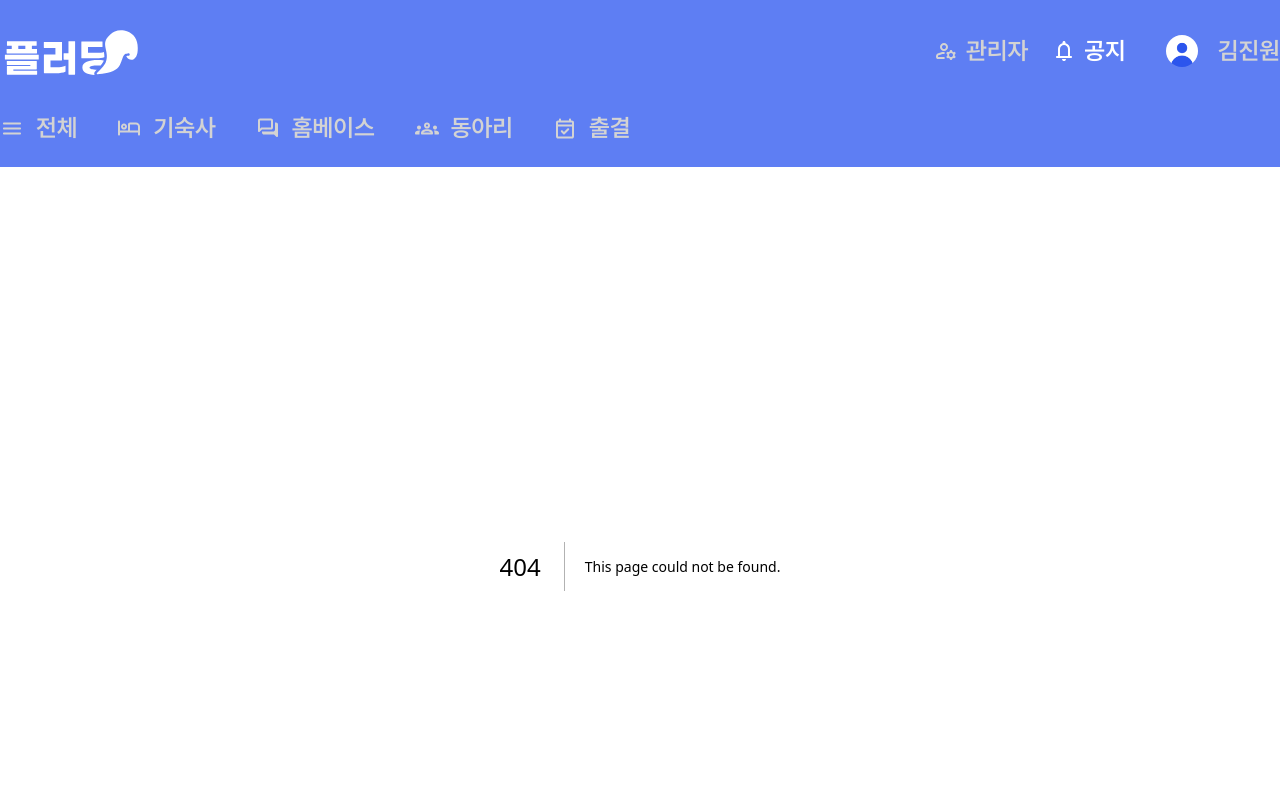
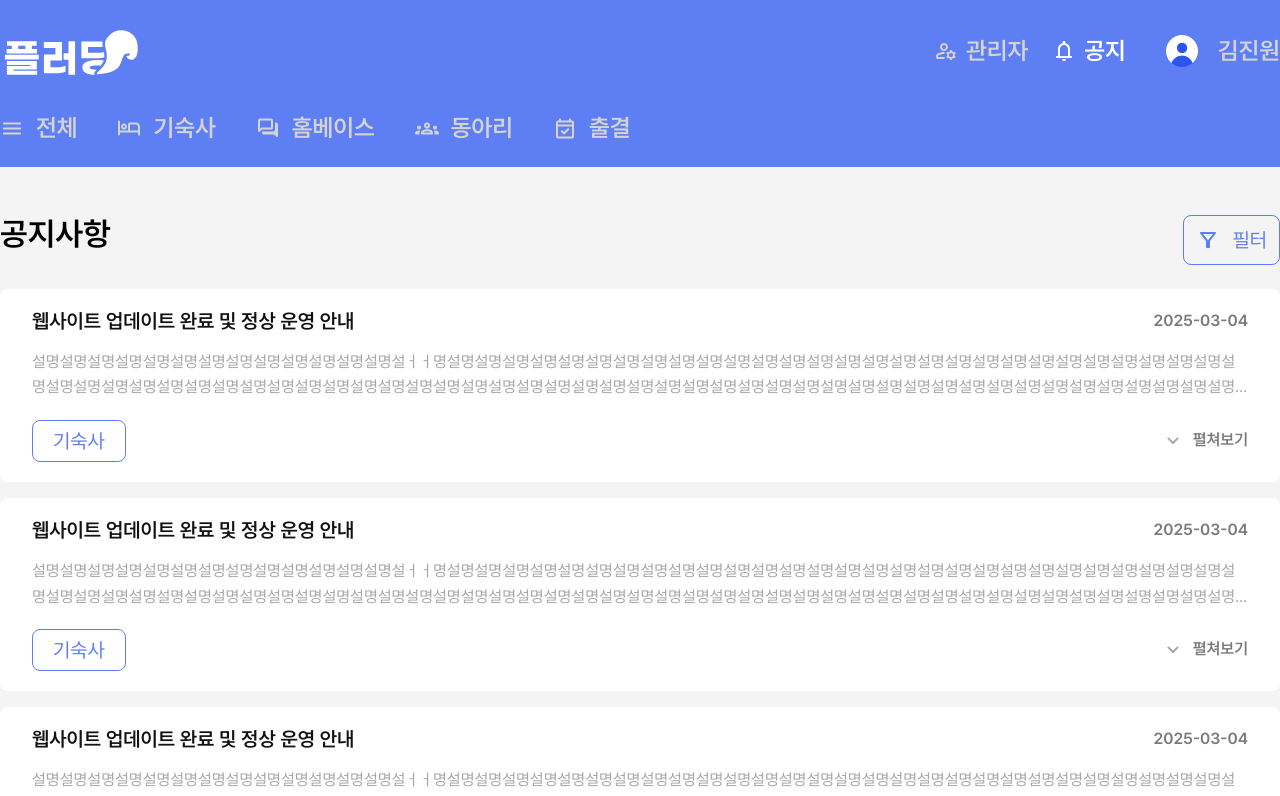
Before and after one commit to flooding-kr/flooding-frontend, a Next.js app: page /notification in a window 1280 px wide. Before the commit this address had no page. Shown: the top 796 px of the page. Built offline with nearby package versions, Linux system fonts and the light colour scheme.

Commit message:
🎨 Add: notification page

```diff
--- /dev/null
+++ b/src/app/notification/page.tsx
@@ -0,0 +1,9 @@
+import React from 'react';
+
+import { Notification } from '@/views/notification';
+
+function page() {
+  return <Notification />;
+}
+
+export default page;
--- a/src/views/home/ui/index.tsx
+++ b/src/views/home/ui/home/index.tsx
@@ -1,4 +1,3 @@
-import { SectionTitle } from '@/entities/homebase';
 import { DormitoryPanel, OverviewPanel } from '@/widgets/home';
 import { HomeBasePageWrapper } from '@/widgets/homebase';
 
--- /dev/null
+++ b/src/views/notification/index.ts
@@ -0,0 +1 @@
+export { default as Notification } from './ui/notification';
--- /dev/null
+++ b/src/views/notification/ui/notification/index.tsx
@@ -0,0 +1,30 @@
+'use client';
+
+import React from 'react';
+
+import { NotificationItem } from '@/entities/notification';
+import FilterButton from '@/shared/ui/FilterButton';
+
+export default function Notification() {
+  return (
+    <div className="w-full flex justify-center pt-12 pb-20 mobile:gap-6 mobile:p-4">
+      <div className="w-full max-w-[1360px] flex flex-col gap-6">
+        <header className="w-full flex justify-between">
+          <p className="text-title3B">공지사항</p>
+          <FilterButton onClick={() => console.log('filter')} select={false} />
+        </header>
+        <div className="flex flex-col gap-4">
+          {Array.from({ length: 7 }).map(t => (
+            <NotificationItem
+              key={`notification-${t}`}
+              title="웹사이트 업데이트 완료 및 정상 운영 안내"
+              content="설명설명설명설명설명설명설명설명설명설명설명설명설명설ㅓㅓ명설명설명설명설명설명설명설명설명설명설명설명설명설명설명설명설명설명설명설명설명설명설명설명설명설명설명설명설명설명설명설명설명설명설명설명설명설명설명설명설명설명설명설명설명설명설명설명설명설명설명설명설명설명설명설명설명설명설명설명설명설명설명설명설명설명설명설명설명설명설명설명설명설명설명설명설명설명설명설명설명설명설명설명설명"
+              creationDate="2025-03-04"
+              tag="기숙사"
+            />
+          ))}
+        </div>
+      </div>
+    </div>
+  );
+}
```
